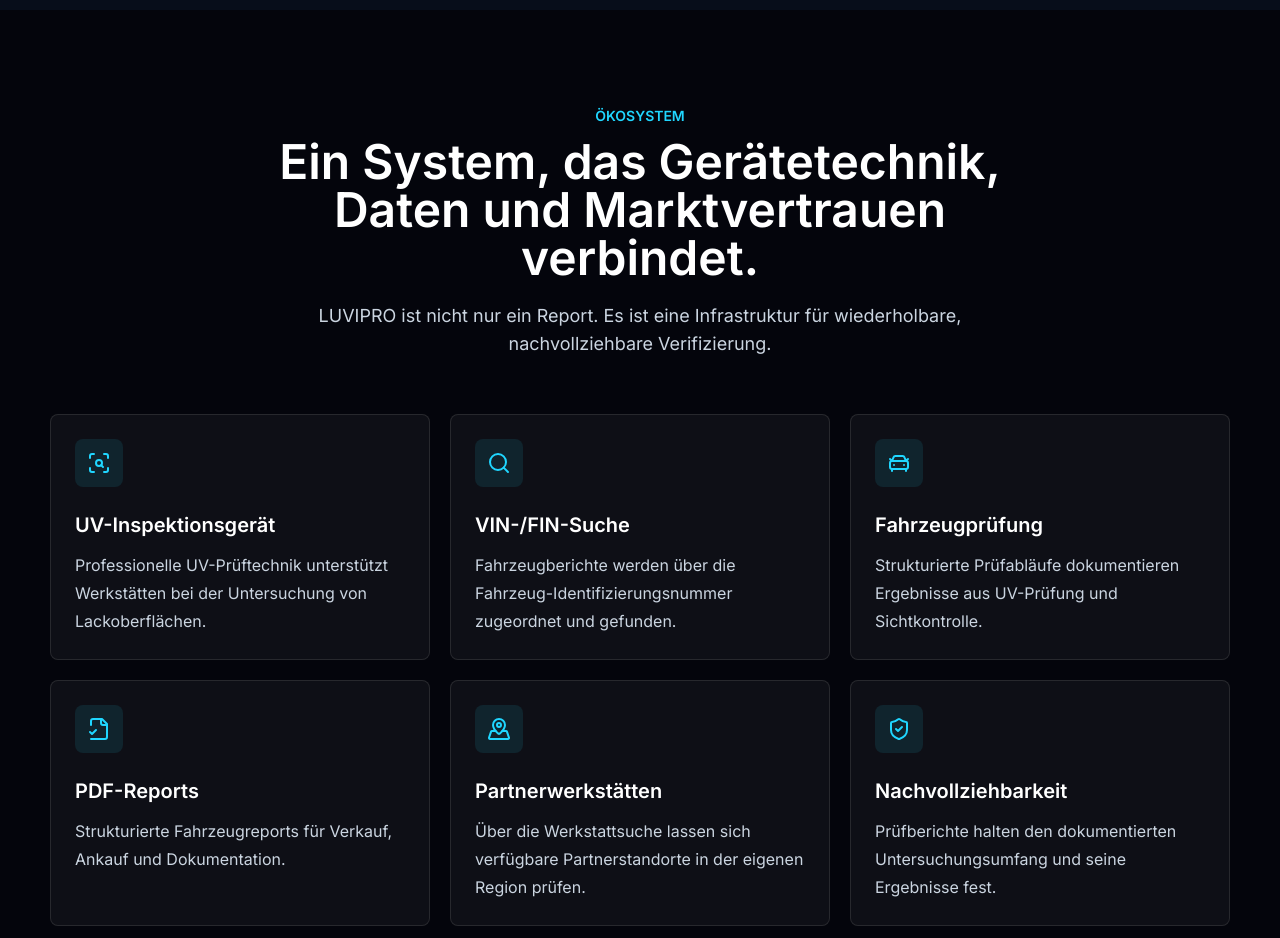
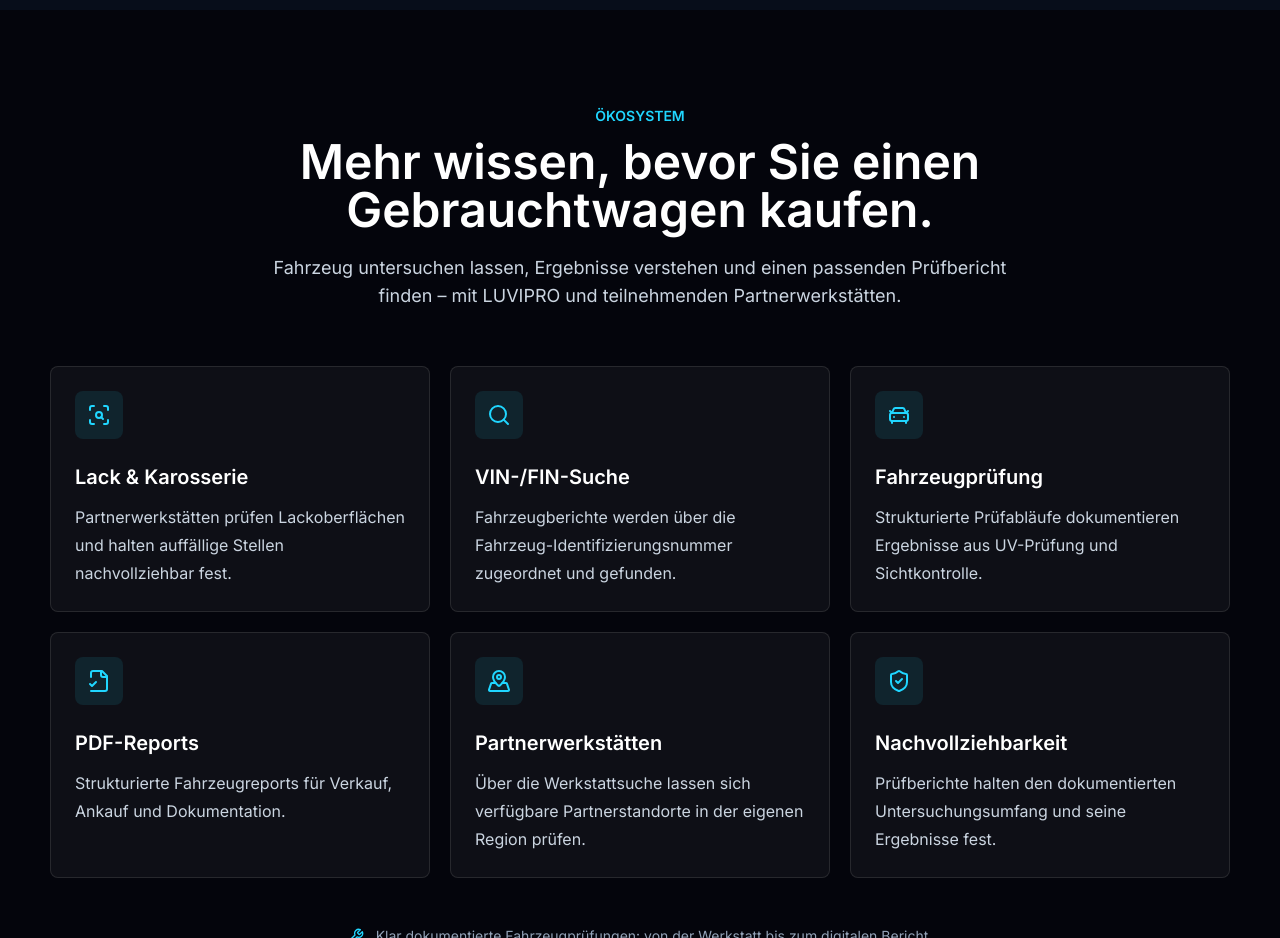
Before and after one commit to Diaa6969/luvipro-website, a Next.js app: page / in a window 1280 px wide. Shown: the part 1780-2718 px from the top of the page. Built offline with nearby package versions, Linux system fonts and the light colour scheme.

Commit message:
Replace hardware marketing in homepage ecosystem with used-car buyer benefits

```diff
--- a/src/components/sections/ecosystem.tsx
+++ b/src/components/sections/ecosystem.tsx
@@ -3,7 +3,7 @@ import { Reveal } from "@/components/ui/reveal";
 import { SectionHeading } from "@/components/ui/section-heading";
 
 const ecosystemItems = [
-  { icon: ScanSearch, title: "UV-Inspektionsgerät", text: "Professionelle UV-Prüftechnik unterstützt Werkstätten bei der Untersuchung von Lackoberflächen." },
+  { icon: ScanSearch, title: "Lack & Karosserie", text: "Partnerwerkstätten prüfen Lackoberflächen und halten auffällige Stellen nachvollziehbar fest." },
   { icon: Search, title: "VIN-/FIN-Suche", text: "Fahrzeugberichte werden über die Fahrzeug-Identifizierungsnummer zugeordnet und gefunden." },
   { icon: CarFront, title: "Fahrzeugprüfung", text: "Strukturierte Prüfabläufe dokumentieren Ergebnisse aus UV-Prüfung und Sichtkontrolle." },
   { icon: FileCheck2, title: "PDF-Reports", text: "Strukturierte Fahrzeugreports für Verkauf, Ankauf und Dokumentation." },
@@ -18,8 +18,8 @@ export function Ecosystem() {
         <Reveal>
           <SectionHeading
             eyebrow="Ökosystem"
-            title="Ein System, das Gerätetechnik, Daten und Marktvertrauen verbindet."
-            description="LUVIPRO ist nicht nur ein Report. Es ist eine Infrastruktur für wiederholbare, nachvollziehbare Verifizierung."
+            title="Mehr wissen, bevor Sie einen Gebrauchtwagen kaufen."
+            description="Fahrzeug untersuchen lassen, Ergebnisse verstehen und einen passenden Prüfbericht finden – mit LUVIPRO und teilnehmenden Partnerwerkstätten."
             align="center"
           />
         </Reveal>
```
